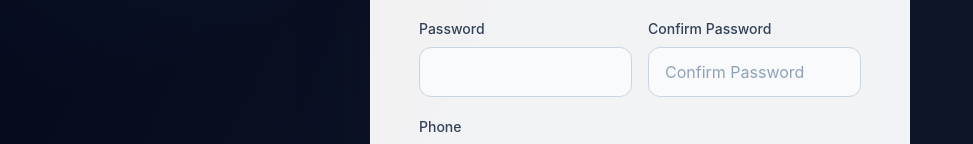
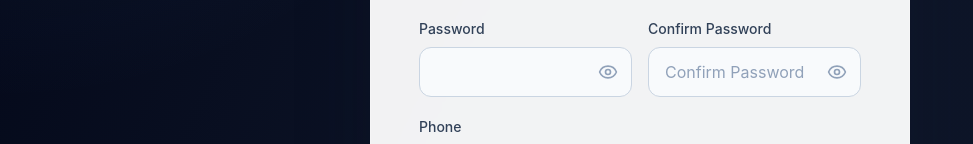
Before and after one commit to Harshrana048/TravelEase-Hotel-and-Flight-Booking, a React (Vite) app in the folder frontend/: page /register in a window 1280 px wide. Shown: the part 461-605 px from the top of the page, without its empty margins (0-973 px from the left). Built offline with nearby package versions, Linux system fonts and the light colour scheme; no server answers.

Commit message:
Hide/show Password

```diff
--- a/frontend/src/components/DashBoard/ProfileCard.jsx
+++ b/frontend/src/components/DashBoard/ProfileCard.jsx
@@ -3,12 +3,16 @@ import { useDispatch, useSelector } from "react-redux";
 import toast from "react-hot-toast";
 import { updateProfile, changePassword } from "../../redux/slices/authSlices";
 import { formatDate, getInitials } from "./dashboardHelpers";
+import { Eye, EyeOff } from "lucide-react";
 
 export default function ProfileCard({ compact = false }) {
   const { user } = useSelector((state) => state.auth);
   const dispatch = useDispatch();
   const [isEditing, setIsEditing] = useState(false);
   const [isChangingPassword, setIsChangingPassword] = useState(false);
+  const [showOldPassword, setShowOldPassword] = useState(false);
+  const [showNewPassword, setShowNewPassword] = useState(false);
+  const [showConfirmPassword, setShowConfirmPassword] = useState(false);
   const [formData, setFormData] = useState({
     name: user?.name || "",
     email: user?.email || "",
@@ -185,42 +189,72 @@ export default function ProfileCard({ compact = false }) {
           <div className="flex flex-col gap-4">
             <label className="block">
               <span className="text-xs font-bold text-slate-700">Current Password</span>
+              <div className="relative mt-2">
                 <input
-                type="password"
+                  type={showOldPassword ? "text" : "password"}
                   name="oldPassword"
                   value={passwordData.oldPassword}
                   onChange={(event) =>
-                  setPasswordData({ ...passwordData, currentPassword: event.target.value })
+                    setPasswordData({ ...passwordData, oldPassword: event.target.value })
                   }
                   required
-                className="mt-2 w-full rounded-2xl border border-slate-200 bg-slate-50 px-4 py-3 text-sm outline-none transition focus:border-blue-300 focus:bg-white focus:ring-4 focus:ring-blue-50"
+                  className="w-full rounded-2xl border border-slate-200 bg-slate-50 pl-4 pr-11 py-3 text-sm outline-none transition focus:border-blue-300 focus:bg-white focus:ring-4 focus:ring-blue-50"
                 />
+                <button
+                  type="button"
+                  onClick={() => setShowOldPassword(!showOldPassword)}
+                  className="absolute inset-y-0 right-0 flex items-center pr-3.5 text-slate-400 hover:text-slate-600 focus:outline-none"
+                  aria-label={showOldPassword ? "Hide password" : "Show password"}
+                >
+                  {showOldPassword ? <EyeOff className="h-5 w-5" /> : <Eye className="h-5 w-5" />}
+                </button>
+              </div>
             </label>
             <label className="block">
               <span className="text-xs font-bold text-slate-700">New Password</span>
+              <div className="relative mt-2">
                 <input
-                type="password"
+                  type={showNewPassword ? "text" : "password"}
                   name="newPassword"
                   value={passwordData.newPassword}
                   onChange={(event) =>
                     setPasswordData({ ...passwordData, newPassword: event.target.value })
                   }
                   required
-                className="mt-2 w-full rounded-2xl border border-slate-200 bg-slate-50 px-4 py-3 text-sm outline-none transition focus:border-blue-300 focus:bg-white focus:ring-4 focus:ring-blue-50"
+                  className="w-full rounded-2xl border border-slate-200 bg-slate-50 pl-4 pr-11 py-3 text-sm outline-none transition focus:border-blue-300 focus:bg-white focus:ring-4 focus:ring-blue-50"
                 />
+                <button
+                  type="button"
+                  onClick={() => setShowNewPassword(!showNewPassword)}
+                  className="absolute inset-y-0 right-0 flex items-center pr-3.5 text-slate-400 hover:text-slate-600 focus:outline-none"
+                  aria-label={showNewPassword ? "Hide password" : "Show password"}
+                >
+                  {showNewPassword ? <EyeOff className="h-5 w-5" /> : <Eye className="h-5 w-5" />}
+                </button>
+              </div>
             </label>
             <label className="block">
               <span className="text-xs font-bold text-slate-700">Confirm New Password</span>
+              <div className="relative mt-2">
                 <input
-                type="password"
+                  type={showConfirmPassword ? "text" : "password"}
                   name="confirmPassword"
                   value={passwordData.confirmPassword}
                   onChange={(event) =>
                     setPasswordData({ ...passwordData, confirmPassword: event.target.value })
                   }
                   required
-                className="mt-2 w-full rounded-2xl border border-slate-200 bg-slate-50 px-4 py-3 text-sm outline-none transition focus:border-blue-300 focus:bg-white focus:ring-4 focus:ring-blue-50"
+                  className="w-full rounded-2xl border border-slate-200 bg-slate-50 pl-4 pr-11 py-3 text-sm outline-none transition focus:border-blue-300 focus:bg-white focus:ring-4 focus:ring-blue-50"
                 />
+                <button
+                  type="button"
+                  onClick={() => setShowConfirmPassword(!showConfirmPassword)}
+                  className="absolute inset-y-0 right-0 flex items-center pr-3.5 text-slate-400 hover:text-slate-600 focus:outline-none"
+                  aria-label={showConfirmPassword ? "Hide password" : "Show password"}
+                >
+                  {showConfirmPassword ? <EyeOff className="h-5 w-5" /> : <Eye className="h-5 w-5" />}
+                </button>
+              </div>
             </label>
           </div>
           <button
--- a/frontend/src/pages/Login.jsx
+++ b/frontend/src/pages/Login.jsx
@@ -5,10 +5,12 @@ import { useNavigate, Link } from "react-router-dom";
 import toast from "react-hot-toast";
 // 1. Add googleLogin to your imports
 import { login, googleLogin } from "../redux/slices/authSlices";
+import { Eye, EyeOff } from "lucide-react";
 
 
 export default function Login() {
   const [formData, setFormData] = useState({ email: "", password: "" });
+  const [showPassword, setShowPassword] = useState(false);
   const dispatch = useDispatch();
   const navigate = useNavigate();
   const { loading, error } = useSelector((state) => state.auth);
@@ -196,14 +198,24 @@ export default function Login() {
                     <label className="block text-sm font-medium text-slate-700">
                       Password
                     </label>
+                    <div className="relative">
                       <input
-                      type="password"
+                        type={showPassword ? "text" : "password"}
                         name="password"
                         value={formData.password}
                         onChange={handleChange}
-                      className="h-12.5 w-full rounded-xl border border-slate-300 bg-slate-50 px-4 py-3 text-slate-900 outline-none transition focus:border-[#2563EB] focus:ring-4 focus:ring-[#2563EB]/15"
+                        className="h-12.5 w-full rounded-xl border border-slate-300 bg-slate-50 pl-4 pr-11 py-3 text-slate-900 outline-none transition focus:border-[#2563EB] focus:ring-4 focus:ring-[#2563EB]/15"
                         required
                       />
+                      <button
+                        type="button"
+                        onClick={() => setShowPassword(!showPassword)}
+                        className="absolute inset-y-0 right-0 flex items-center pr-3.5 text-slate-400 hover:text-slate-600 focus:outline-none"
+                        aria-label={showPassword ? "Hide password" : "Show password"}
+                      >
+                        {showPassword ? <EyeOff className="h-5 w-5" /> : <Eye className="h-5 w-5" />}
+                      </button>
+                    </div>
                   </div>
 
                   <button
--- a/frontend/src/pages/Register.jsx
+++ b/frontend/src/pages/Register.jsx
@@ -4,6 +4,7 @@ import { useDispatch, useSelector } from "react-redux";
 import { useNavigate, Link } from "react-router-dom";
 import toast from "react-hot-toast";
 import { register,googleLogin } from "../redux/slices/authSlices";
+import { Eye, EyeOff } from "lucide-react";
 
 export default function Register() {
   const [formData, setFormData] = useState({
@@ -13,6 +14,8 @@ export default function Register() {
     confirmPassword: "",
     phone: "",
   });
+  const [showPassword, setShowPassword] = useState(false);
+  const [showConfirmPassword, setShowConfirmPassword] = useState(false);
   const dispatch = useDispatch();
   const navigate = useNavigate();
   const { loading, error } = useSelector((state) => state.auth);
@@ -155,28 +158,48 @@ export default function Register() {
                 <label className="block text-sm font-medium text-slate-700">
                   Password
                 </label>
+                <div className="relative">
                   <input
-                  type="password"
+                    type={showPassword ? "text" : "password"}
                     name="password"
                     value={formData.password}
                     onChange={handleChange}
-                  className="h-12.5 w-full rounded-xl border border-slate-300 bg-slate-50 px-4 py-3 text-slate-900 placeholder:text-slate-400 outline-none transition focus:border-[#2563EB] focus:bg-white focus:ring-4 focus:ring-[#2563EB]/15"
+                    className="h-12.5 w-full rounded-xl border border-slate-300 bg-slate-50 pl-4 pr-11 py-3 text-slate-900 placeholder:text-slate-400 outline-none transition focus:border-[#2563EB] focus:bg-white focus:ring-4 focus:ring-[#2563EB]/15"
                     required
                   />
+                  <button
+                    type="button"
+                    onClick={() => setShowPassword(!showPassword)}
+                    className="absolute inset-y-0 right-0 flex items-center pr-3.5 text-slate-400 hover:text-slate-600 focus:outline-none"
+                    aria-label={showPassword ? "Hide password" : "Show password"}
+                  >
+                    {showPassword ? <EyeOff className="h-5 w-5" /> : <Eye className="h-5 w-5" />}
+                  </button>
+                </div>
               </div>
 
               <div className="space-y-2">
                 <label className="block text-sm font-medium text-slate-700">
                   Confirm Password
                 </label>
+                <div className="relative">
                   <input
-                  type="password"
+                    type={showConfirmPassword ? "text" : "password"}
                     name="confirmPassword"
                     placeholder="Confirm Password"
                     value={formData.confirmPassword}
                     onChange={handleChange}
-                  className="h-12.5 w-full rounded-xl border border-slate-300 bg-slate-50 px-4 py-3 text-slate-900 placeholder:text-slate-400 outline-none transition focus:border-[#2563EB] focus:bg-white focus:ring-4 focus:ring-[#2563EB]/15"
+                    className="h-12.5 w-full rounded-xl border border-slate-300 bg-slate-50 pl-4 pr-11 py-3 text-slate-900 placeholder:text-slate-400 outline-none transition focus:border-[#2563EB] focus:bg-white focus:ring-4 focus:ring-[#2563EB]/15"
                   />
+                  <button
+                    type="button"
+                    onClick={() => setShowConfirmPassword(!showConfirmPassword)}
+                    className="absolute inset-y-0 right-0 flex items-center pr-3.5 text-slate-400 hover:text-slate-600 focus:outline-none"
+                    aria-label={showConfirmPassword ? "Hide password" : "Show password"}
+                  >
+                    {showConfirmPassword ? <EyeOff className="h-5 w-5" /> : <Eye className="h-5 w-5" />}
+                  </button>
+                </div>
               </div>
             </div>
 
```
Also changed, not shown: 1 other file (tests, documents, lock files or other folders). Lines whose indentation alone changed are shown as unchanged.
